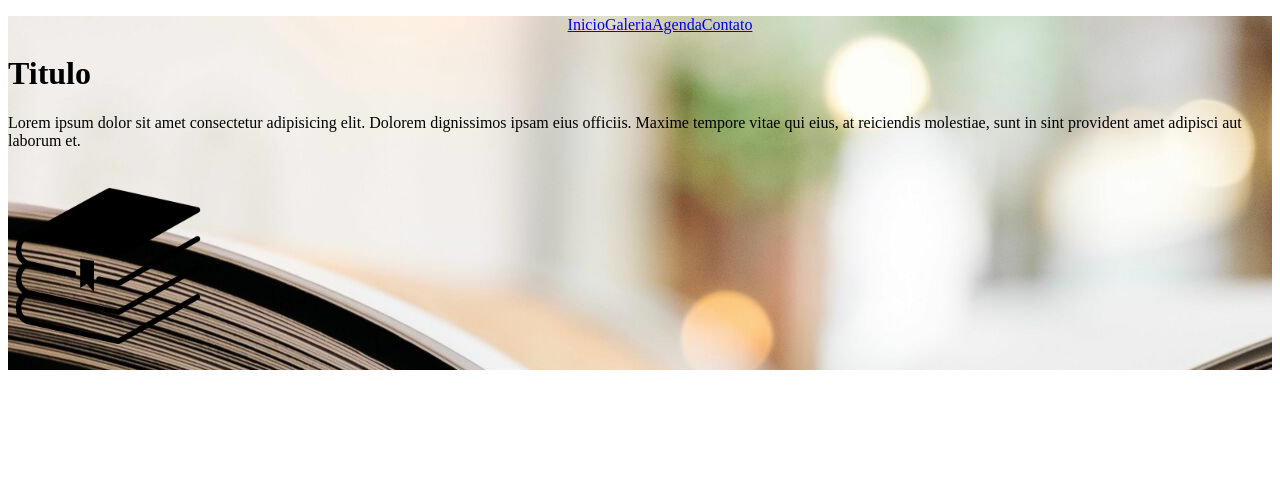
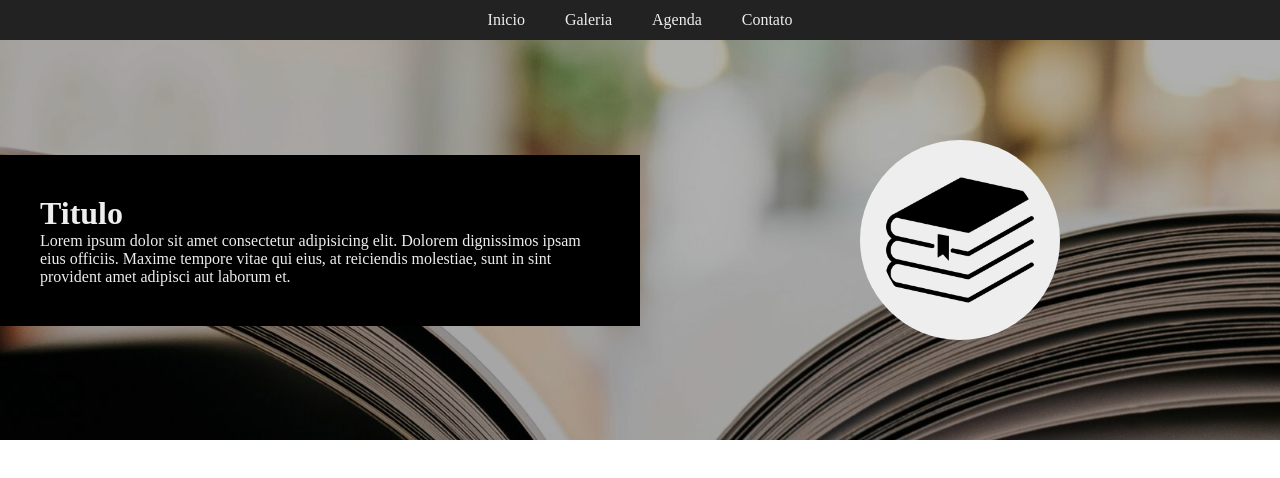
Before and after one commit to kinprincy/leiamaiscomigo_kin, a plain HTML site: page index.html in a window 1280 px wide. Drawn offline with Linux system fonts and the light colour scheme.

Commit message:
aula 4 ajustando o cite

```diff
--- a/css/home.css
+++ b/css/home.css
@@ -1,6 +1,43 @@
 header{
     background-image: url(../image/background-top.jpg);
+    background-size: cover;
+    background-position: center top;
 }
+
+.header-content{
+    display: flex;
+    /*flex-direction: column-reverse;*/
+    align-items: center;
+    justify-content: space-evenly;
+    background-color: var(--shawdow);
+    /*height: 100vh;*/
+    min-height: 400px;
+}
+
+.header-text,
+.header-logo{
+    width: 50%;
+    padding: 40px;
+}
+
+.header-text{
+    color: var(--white);
+    background-color: black;
+}
+.header-logo{
+    /*text-align: center;*/
+    display: flex;
+    align-items: center;
+    justify-content: center;
+}
+
+.header-logo img{
+    padding: 20px;
+    background-color: var(--white);
+    border-radius: 50%;
+}
+
+/* navbar */
 nav ul{
     display: flex;
     justify-content: center;
@@ -8,3 +45,20 @@ nav ul{
 nav li{
     list-style: none;
 }
+
+.nav-top{
+    line-height: 40px;
+    background-color: var(--black);
+}
+
+.nav-top li a{
+    text-decoration: none;
+    color: var(--white);
+    padding: 10px 20px;
+}
+
+.nav-top li a:hover{
+    color: var(--black);
+    background-color: var(--white);
+    border-bottom: solid 4px var(--gray);
+}
--- /dev/null
+++ b/css/main.css
@@ -0,0 +1,28 @@
+/* codigo para tirar bordar de qualquer saite*/
+:root{
+    --blue: #4242dd;
+    --white: #eeeeee;
+    --black: #222222;
+    --gray: #444444;
+    --shawdow: #00000050;
+    --frot-title: "serif";
+    --front-primary: "rpboto";
+    --font-size-default: 16px;
+}
+
+* {
+    margin: 0;
+    padding: 0;
+    box-sizing: border-box;
+}
+
+body{
+    font-family: var(--front-primary);
+    font-size: var(--font-size-default);
+
+}
+
+a{
+    color: var(--gray);
+    text-decoration: underline;
+}
--- a/index.html
+++ b/index.html
@@ -5,11 +5,12 @@
     <meta http-equiv="X-UA-Compatible" content="IE=edge">
     <meta name="viewport" content="width=device-width, initial-scale=1.0">
     <title>Leia mais comigo | inicio</title>
+    <link rel="stylesheet" href="./css/main.css">
     <link rel="stylesheet" href="./css/home.css"> <!--usando link para trazer o css para o codigo-->
 </head>
 <body>
     <header>
-        <nav>
+        <nav class="nav-top">
             <ul>
                 <li><a href="#">Inicio</a></li>
                 <li><a href="#">Galeria</a></li>
@@ -17,12 +18,12 @@
                 <li><a href="#">Contato</a></li>
             </ul>
         </nav>
-        <div>
-            <div>
+        <div class="header-content">
+            <div class="header-text">
                 <h1>Titulo</h1>
                 <p>Lorem ipsum dolor sit amet consectetur adipisicing elit. Dolorem dignissimos ipsam eius officiis. Maxime tempore vitae qui eius, at reiciendis molestiae, sunt in sint provident amet adipisci aut laborum et.</p>
             </div>
-            <div>
+            <div class="header-logo">
                 <img src="./image/logo.png" alt="logomarca do projeto leia mais comigo" height="200">
             </div>
         </div>
```
